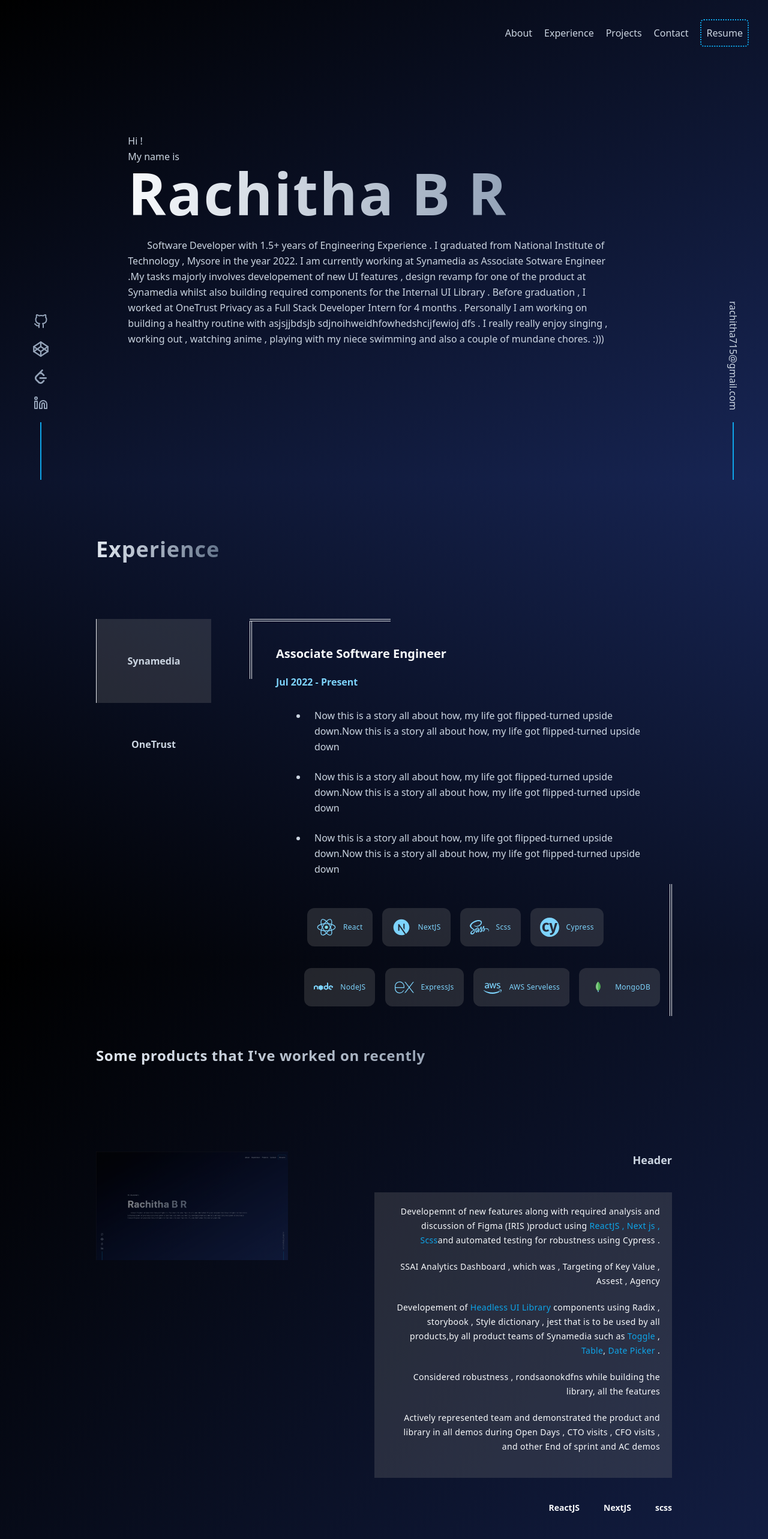
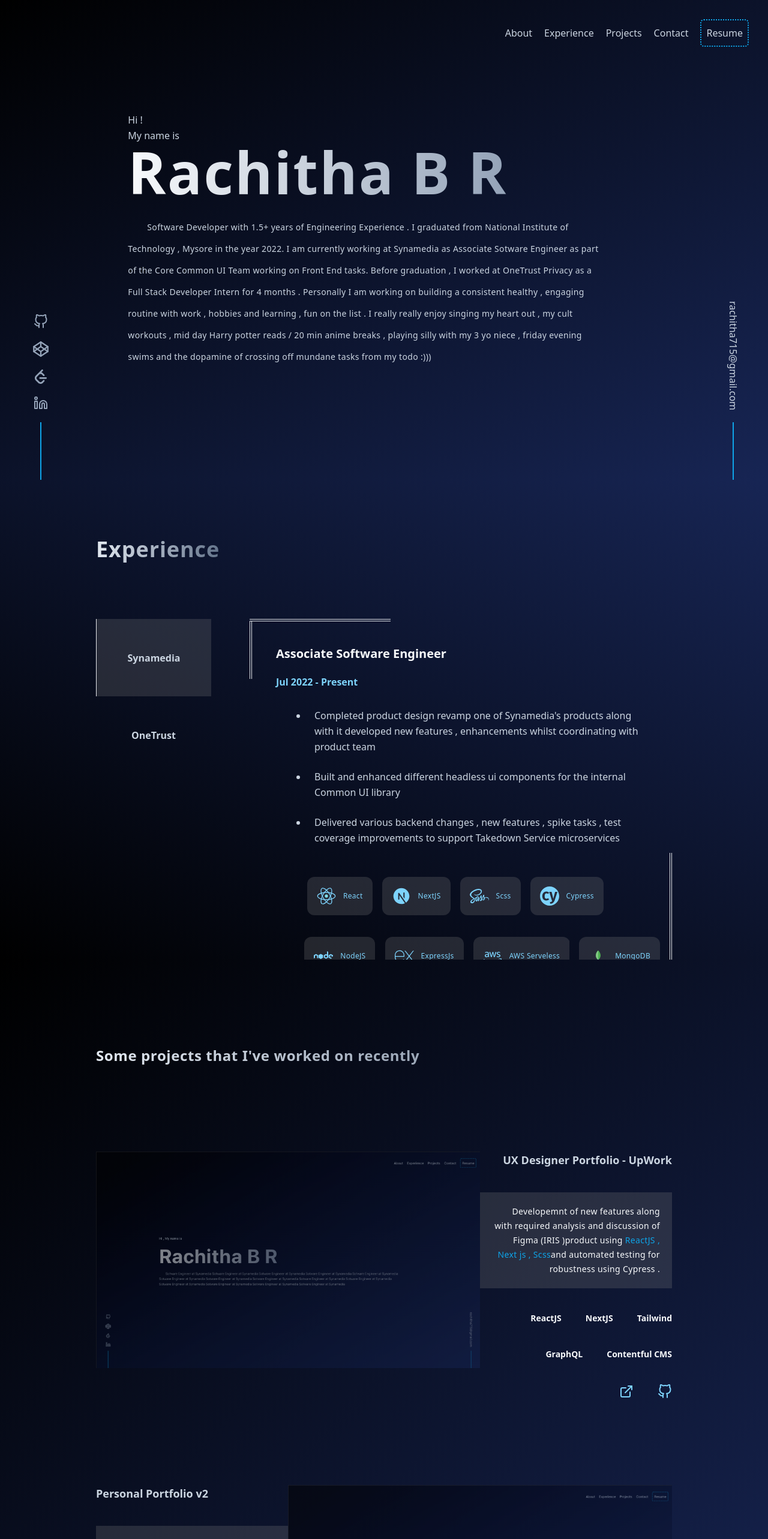
Before and after one commit to Rach1507/portfolio-v2, a React (Create React App) app: page / in a window 1280 px wide. Shown: the top 2566 px of the page at 60% size. Built offline with nearby package versions, Linux system fonts and the light colour scheme.

Commit message:
nov 27th

```diff
--- a/public/index.html
+++ b/public/index.html
@@ -15,6 +15,12 @@
       user's mobile device or desktop. See https://developers.google.com/web/fundamentals/web-app-manifest/
     -->
     <link rel="manifest" href="%PUBLIC_URL%/manifest.json" />
+    <link rel="preconnect" href="https://fonts.googleapis.com" />
+    <link rel="preconnect" href="https://fonts.gstatic.com" crossorigin />
+    <link
+      href="https://fonts.googleapis.com/css2?family=Josefin+Slab:wght@200&display=swap"
+      rel="stylesheet"
+    />
     <!--
       Notice the use of %PUBLIC_URL% in the tags above.
       It will be replaced with the URL of the `public` folder during the build.
--- a/src/components/Experience/Experience.js
+++ b/src/components/Experience/Experience.js
@@ -6,7 +6,7 @@ export default function Experience() {
     <div
       id="experience"
       className="grid grid-cols-8 grid-rows-1 w-full h-screen bg-gradient-to-bl from-blue-950 to-black
-     font-sans"
+     font-sans overflow-hidden "
     >
       <div className="col-span-6 flex flex-col col-start-2">
         <ExperienceCardView />
--- a/src/components/Experience/ExperienceData.js
+++ b/src/components/Experience/ExperienceData.js
@@ -2,15 +2,9 @@ export const synamediaRoleInfo = {
   roleName: "Associate Software Engineer",
   year: "Jul 2022 - Present",
   actions: [
-    ` Now this is a story all about how, my life got
-                    flipped-turned upside down.Now this is a story all about
-                    how, my life got flipped-turned upside down`,
-    ` Now this is a story all about how, my life got
-                    flipped-turned upside down.Now this is a story all about
-                    how, my life got flipped-turned upside down`,
-    ` Now this is a story all about how, my life got
-                    flipped-turned upside down.Now this is a story all about
-                    how, my life got flipped-turned upside down`,
+    `Completed product design revamp one of Synamedia's products along with it developed new features , enhancements whilst coordinating with product team`,
+    `Built and enhanced different headless ui components for the internal Common UI library`,
+    `Delivered various backend changes , new features , spike tasks , test coverage improvements to support Takedown Service microservices`,
   ],
   techStack: [
     {
@@ -220,18 +214,10 @@ export const otRoleInfo = {
   roleName: "Full Stack Developer Intern",
   year: "Mar 2022- June 2022",
   actions: [
-    ` Now this is a story all about how, my life got
-                    flipped-turned upside down.Now this is a story all about
-                    how, my life got flipped-turned upside down`,
-    ` Now this is a story all about how, my life got
-                    flipped-turned upside down.Now this is a story all about
-                    how, my life got flipped-turned upside down`,
-    ` Now this is a story all about how, my life got
-                    flipped-turned upside down.Now this is a story all about
-                    how, my life got flipped-turned upside down`,
-    ` Now this is a story all about how, my life got
-                    flipped-turned upside down.Now this is a story all about
-                    how, my life got flipped-turned upside down`,
+    `Worked on feature enhancements , resolving bottlenecks for microservice managed by team with Angular on the front end and Spring Boot on the backend`,
+    `Tested the features using JUnit and Mockito`,
+    `Refactored existing code and test cases, and improved build time and performance`,
+    `Resolved major bugs on the front end`,
   ],
   techStack: [
     {
--- a/src/components/Home/Intro.js
+++ b/src/components/Home/Intro.js
@@ -1,6 +1,6 @@
 export default function Intro() {
   return (
-    <div className="basis-4/5">
+    <div className="basis-4/5 overflow-hidden ">
       <div className="h-screen flex flex-col items-start justify-center font-sans">
         <span className="text-l font-medium ">
           Hi !<br /> <span>My name is</span>{" "}
@@ -10,18 +10,18 @@ export default function Intro() {
           Rachitha B R
         </span>
         <br />
-        <p className="indent-8 break-words w-3/4 ">
+        <p className="indent-8 break-words w-3/4 tracking-wide text-sm leading-9">
           Software Developer with 1.5+ years of Engineering Experience . I
           graduated from National Institute of Technology , Mysore in the year
           2022. I am currently working at Synamedia as Associate Sotware
-          Engineer .My tasks majorly involves developement of new UI features ,
-          design revamp for one of the product at Synamedia whilst also building
-          required components for the Internal UI Library . Before graduation ,
-          I worked at OneTrust Privacy as a Full Stack Developer Intern for 4
-          months . Personally I am working on building a healthy routine with
-          asjsjjbdsjb sdjnoihweidhfowhedshcijfewioj dfs . I really really enjoy singing , working out ,
-          watching anime , playing with my niece swimming and also a couple of
-          mundane chores. :)))
+          Engineer as part of the Core Common UI Team working on Front End
+          tasks. Before graduation , I worked at OneTrust Privacy as a Full
+          Stack Developer Intern for 4 months . Personally I am working on
+          building a consistent healthy , engaging routine with work , hobbies
+          and learning , fun on the list . I really really enjoy singing my
+          heart out , my cult workouts , mid day Harry potter reads / 20 min
+          anime breaks , playing silly with my 3 yo niece , friday evening swims
+          and the dopamine of crossing off mundane tasks from my todo :)))
         </p>
       </div>
     </div>
--- a/src/components/PortfolioOverview.js
+++ b/src/components/PortfolioOverview.js
@@ -10,6 +10,7 @@ export default function PortfolioOverview() {
       <Home />
       <Experience />
       <Projects />
+
       <Archieve list={oldProjectsData} />
     </div>
   );
--- a/src/components/Projects/Archieve.js
+++ b/src/components/Projects/Archieve.js
@@ -4,7 +4,7 @@ export default function Archieve({ list }) {
   const [page, setPage] = useState(0);
 
   return (
-    <div className="grid grid-cols-6 grid-rows-1 w-full h-screen bg-gradient-to-bl from-blue-950 to-black font-sans items-center justify-center">
+    <div className="grid grid-cols-6 grid-rows-1 w-full h-screen bg-gradient-to-bl from-blue-950 to-black font-sans items-center justify-center overflow-hidden ">
       <div className="flex flex-col items-center ml-14 ">
         <button
           disabled={page === 0}
--- a/src/components/Projects/ProjectCard.js
+++ b/src/components/Projects/ProjectCard.js
@@ -1,20 +1,21 @@
 import portfolioImage from "../../assests/portfolio.png";
+
 export function RightProjectCard() {
   const techStack = [
     "ReactJS",
     "NextJS",
-    "scss",
-    "Radix",
-    "Headless Architecture",
+    "Tailwind",
+    "GraphQL",
+    "Contentful CMS"
   ];
   return (
     <div className="w-full grid grid-cols-3">
-      <div className="col-start-1 col-span-1  justify-center items-start">
+      <div className="col-start-1 col-span-2  justify-center items-start">
         {/* {rounded-full image } */}
         <img src={portfolioImage} className="opacity-50 w-full h-ful" alt="" />
       </div>
-      <div className="flex flex-col col-start-2 col-span-2 ml-36 items-end gap-10 z-20">
-        <div className="font-bold text-lg">Header</div>
+      <div className="flex flex-col z-20 items-end gap-10 ">
+        <div className="font-bold text-lg">UX Designer Portfolio - UpWork</div>
         <div className=" backdrop-contrast-75 text-slate-50 text-sm font-normal tracking-wide text-right leading-6 p-5 ">
           <ul className="flex flex-col gap-5">
             <li>
@@ -23,29 +24,6 @@ export function RightProjectCard() {
               <span className="text-sky-500">ReactJS , Next js , Scss</span>
               and automated testing for robustness using Cypress .
             </li>
-            <li>
-              SSAI Analytics Dashboard , which was , Targeting of Key Value ,
-              Assest , Agency{" "}
-            </li>
-            <li>
-              Developement of
-              <span className="text-sky-500"> Headless UI Library</span>{" "}
-              components using Radix , storybook , Style dictionary , jest that
-              is to be used by all products,by all product teams of Synamedia
-              such as <span className="text-sky-500">Toggle</span> ,{" "}
-              <span className="text-sky-500">Table</span>,{" "}
-              <span className="text-sky-500">Date Picker</span> .
-            </li>
-            <li>
-              Considered robustness , rondsaonokdfns while building the library,
-              all the features
-            </li>
-            <li>
-              Actively represented team and demonstrated the product and library
-              in all demos during Open Days , CTO visits , CFO visits , and
-              other End of sprint and AC demos
-            </li>
-            <li></li>
           </ul>
         </div>
         <div className="text-slate-50 text-sm font-semibold flex gap-10">
@@ -120,7 +98,7 @@ export function LeftProjectCard() {
   return (
     <div className="w-full grid grid-cols-3">
       <div className="flex flex-col items-start gap-10">
-        <div className="font-bold text-lg">Header</div>
+        <div className="font-bold text-lg">Personal Portfolio v2</div>
         <div className=" backdrop-contrast-75 z-20 text-slate-50 text-sm font-normal tracking-wide text-left leading-6 p-5 break-words">
           Worked on many Continuous Daily monitoring of Sanity test ,
           investigating , fixing of failures if any . Worked on increasing unit
@@ -189,3 +167,194 @@ export function LeftProjectCard() {
     </div>
   );
 }
+
+// export function RightProjectCardOld() {
+//   const techStack = [
+//     "ReactJS",
+//     "NextJS",
+//     "scss",
+//     "Radix",
+//     "Headless Architecture",
+//   ];
+//   return (
+//     <div className="w-full grid grid-cols-3">
+//       <div className="col-start-1 col-span-1  justify-center items-start">
+//         {/* {rounded-full image } */}
+//         <img src={portfolioImage} className="opacity-50 w-full h-ful" alt="" />
+//       </div>
+//       <div className="flex flex-col col-start-2 col-span-2 ml-36 items-end gap-10 z-20">
+//         <div className="font-bold text-lg">Header</div>
+//         <div className=" backdrop-contrast-75 text-slate-50 text-sm font-normal tracking-wide text-right leading-6 p-5 ">
+//           <ul className="flex flex-col gap-5">
+//             <li>
+//               Developemnt of new features along with required analysis and
+//               discussion of Figma (IRIS )product using{" "}
+//               <span className="text-sky-500">ReactJS , Next js , Scss</span>
+//               and automated testing for robustness using Cypress .
+//             </li>
+//             <li>
+//               SSAI Analytics Dashboard , which was , Targeting of Key Value ,
+//               Assest , Agency{" "}
+//             </li>
+//             <li>
+//               Developement of
+//               <span className="text-sky-500"> Headless UI Library</span>{" "}
+//               components using Radix , storybook , Style dictionary , jest that
+//               is to be used by all products,by all product teams of Synamedia
+//               such as <span className="text-sky-500">Toggle</span> ,{" "}
+//               <span className="text-sky-500">Table</span>,{" "}
+//               <span className="text-sky-500">Date Picker</span> .
+//             </li>
+//             <li>
+//               Considered robustness , rondsaonokdfns while building the library,
+//               all the features
+//             </li>
+//             <li>
+//               Actively represented team and demonstrated the product and library
+//               in all demos during Open Days , CTO visits , CFO visits , and
+//               other End of sprint and AC demos
+//             </li>
+//             <li></li>
+//           </ul>
+//         </div>
+//         <div className="text-slate-50 text-sm font-semibold flex gap-10">
+//           {techStack.slice(0, 3).map((tech) => (
+//             <span>{tech}</span>
+//           ))}
+//         </div>
+//         <div className="text-slate-50 text-sm font-semibold flex gap-10">
+//           {techStack.slice(3).map((tech) => (
+//             <span>{tech}</span>
+//           ))}
+//         </div>
+
+//         <div className="flex gap-10">
+//           <a
+//             href="https://github.com/Rach1507/portfolio-v2"
+//             aria-label="External Link"
+//             class="external"
+//             className="text-sky-300 w-6 h-6"
+//             target="_blank"
+//             rel="noopener noreferrer"
+//           >
+//             <svg
+//               xmlns="http://www.w3.org/2000/svg"
+//               role="img"
+//               viewBox="0 0 24 24"
+//               fill="none"
+//               stroke="currentColor"
+//               stroke-width="2"
+//               stroke-linecap="round"
+//               stroke-linejoin="round"
+//               class="feather feather-external-link"
+//             >
+//               <title>External Link</title>
+//               <path d="M18 13v6a2 2 0 0 1-2 2H5a2 2 0 0 1-2-2V8a2 2 0 0 1 2-2h6"></path>
+//               <polyline points="15 3 21 3 21 9"></polyline>
+//               <line x1="10" y1="14" x2="21" y2="3"></line>
+//             </svg>
+//           </a>
+
+//           <a
+//             href="https://github.com/Rach1507/portfolio-v2"
+//             className="text-sky-300 w-6 h-6 hover:text-slate-50"
+//             aria-label="GitHub"
+//             target="_blank"
+//             rel="noreferrer"
+//           >
+//             <svg
+//               xmlns="http://www.w3.org/2000/svg"
+//               role="img"
+//               viewBox="0 0 24 24"
+//               fill="none"
+//               stroke="currentColor"
+//               stroke-width="2"
+//               stroke-linecap="round"
+//               stroke-linejoin="round"
+//               class="feather feather-github"
+//             >
+//               <title>GitHub</title>
+//               <path d="M9 19c-5 1.5-5-2.5-7-3m14 6v-3.87a3.37 3.37 0 0 0-.94-2.61c3.14-.35 6.44-1.54 6.44-7A5.44 5.44 0 0 0 20 4.77 5.07 5.07 0 0 0 19.91 1S18.73.65 16 2.48a13.38 13.38 0 0 0-7 0C6.27.65 5.09 1 5.09 1A5.07 5.07 0 0 0 5 4.77a5.44 5.44 0 0 0-1.5 3.78c0 5.42 3.3 6.61 6.44 7A3.37 3.37 0 0 0 9 18.13V22"></path>
+//             </svg>
+//           </a>
+//         </div>
+//       </div>
+//     </div>
+//   );
+// }
+
+// export function LeftProjectCardOld() {
+//   const techStack = ["ReactJS", "Tailwind", "NextJS", "Vercel"];
+
+//   return (
+//     <div className="w-full grid grid-cols-3">
+//       <div className="flex flex-col items-start gap-10">
+//         <div className="font-bold text-lg">Header</div>
+//         <div className=" backdrop-contrast-75 z-20 text-slate-50 text-sm font-normal tracking-wide text-left leading-6 p-5 break-words">
+//           Worked on many Continuous Daily monitoring of Sanity test ,
+//           investigating , fixing of failures if any . Worked on increasing unit
+//           test coverage and the achieved increase percentage by 15%
+//         </div>
+//         <div className="text-slate-50 text-sm font-semibold flex gap-10">
+//           {techStack.map((tech) => (
+//             <span>{tech}</span>
+//           ))}
+//         </div>
+
+//         <div className="flex gap-10">
+//           <a
+//             href="https://github.com/Rach1507/portfolio-v2"
+//             aria-label="External Link"
+//             class="external"
+//             className="text-sky-300 w-6 h-6"
+//             target="_blank"
+//             rel="noopener noreferrer"
+//           >
+//             <svg
+//               xmlns="http://www.w3.org/2000/svg"
+//               role="img"
+//               viewBox="0 0 24 24"
+//               fill="none"
+//               stroke="currentColor"
+//               stroke-width="2"
+//               stroke-linecap="round"
+//               stroke-linejoin="round"
+//               class="feather feather-external-link"
+//             >
+//               <title>External Link</title>
+//               <path d="M18 13v6a2 2 0 0 1-2 2H5a2 2 0 0 1-2-2V8a2 2 0 0 1 2-2h6"></path>
+//               <polyline points="15 3 21 3 21 9"></polyline>
+//               <line x1="10" y1="14" x2="21" y2="3"></line>
+//             </svg>
+//           </a>
+
+//           <a
+//             href="https://github.com/Rach1507/portfolio-v2"
+//             className="text-sky-300 w-6 h-6 hover:text-slate-50"
+//             aria-label="GitHub"
+//             target="_blank"
+//             rel="noreferrer"
+//           >
+//             <svg
+//               xmlns="http://www.w3.org/2000/svg"
+//               role="img"
+//               viewBox="0 0 24 24"
+//               fill="none"
+//               stroke="currentColor"
+//               stroke-width="2"
+//               stroke-linecap="round"
+//               stroke-linejoin="round"
+//               class="feather feather-github"
+//             >
+//               <title>GitHub</title>
+//               <path d="M9 19c-5 1.5-5-2.5-7-3m14 6v-3.87a3.37 3.37 0 0 0-.94-2.61c3.14-.35 6.44-1.54 6.44-7A5.44 5.44 0 0 0 20 4.77 5.07 5.07 0 0 0 19.91 1S18.73.65 16 2.48a13.38 13.38 0 0 0-7 0C6.27.65 5.09 1 5.09 1A5.07 5.07 0 0 0 5 4.77a5.44 5.44 0 0 0-1.5 3.78c0 5.42 3.3 6.61 6.44 7A3.37 3.37 0 0 0 9 18.13V22"></path>
+//             </svg>
+//           </a>
+//         </div>
+//       </div>
+//       <div className="col-span-2 justify-center items-end ">
+//         <img src={portfolioImage} className="opacity-50" alt="" />
+//       </div>
+//     </div>
+//   );
+// }
--- a/src/components/Projects/Projects.js
+++ b/src/components/Projects/Projects.js
@@ -3,12 +3,12 @@ export default function Projects() {
   return (
     <div
       id="projects"
-      className="pt-36 pb-36 flex flex-col gap-36 w-full min-h-max bg-gradient-to-br from-black to-blue-950 font-sans"
+      className="pt-36 pb-36 flex flex-col gap-36 w-full min-h-max bg-gradient-to-br from-black to-blue-950 font-sans overflow-hidden "
     >
       <div className="grid grid-cols-8 ">
         <div className="col-span-6 flex flex-col  gap-36 col-start-2 ">
           <div className="col-span-6 text-2xl font-sans font-bold bg-clip-text text-underline tracking-wide text-transparent bg-gradient-to-l from-slate-500 to-slate-200">
-            Some products that I've worked on recently
+            Some projects that I've worked on recently
           </div>
           <RightProjectCard />
           <LeftProjectCard />
```
Also changed, not shown: src/components/Home/Navbar.js (+19 -1 lines), src/components/Work.js (added, +7 -0 lines), tailwind.config.js (+6 -2 lines).
